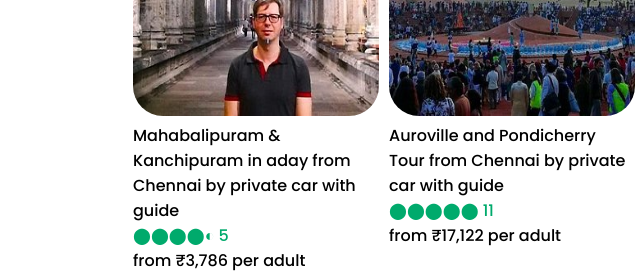
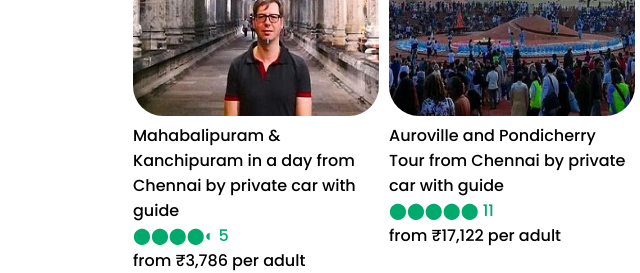
Before and after one commit to VigneshKumar2711/My-Trip-Advisor-Clone-Website1, a plain HTML site: page index.html in a window 1280 px wide. Shown: the part 3100-3373 px from the top of the page, 0-640 px from the left. Drawn offline with Linux system fonts and the light colour scheme.

Commit message:
Update index.html

```diff
--- a/index.html
+++ b/index.html
@@ -270,7 +270,7 @@
             <div class="pondy-image__s1">
 
                 <img src="./Ekambaranathar swamy Temple ,Kancheepuram.png">
-                <p>Mahabalipuram & Kanchipuram in aday from Chennai by private car with guide</p>
+                <p>Mahabalipuram & Kanchipuram in a day from Chennai by private car with guide</p>
                 <p class="pondy-image__disc">⬤⬤⬤⬤◐ 5</p>
                 <p>from ₹3,786 per adult</p>
 
```
